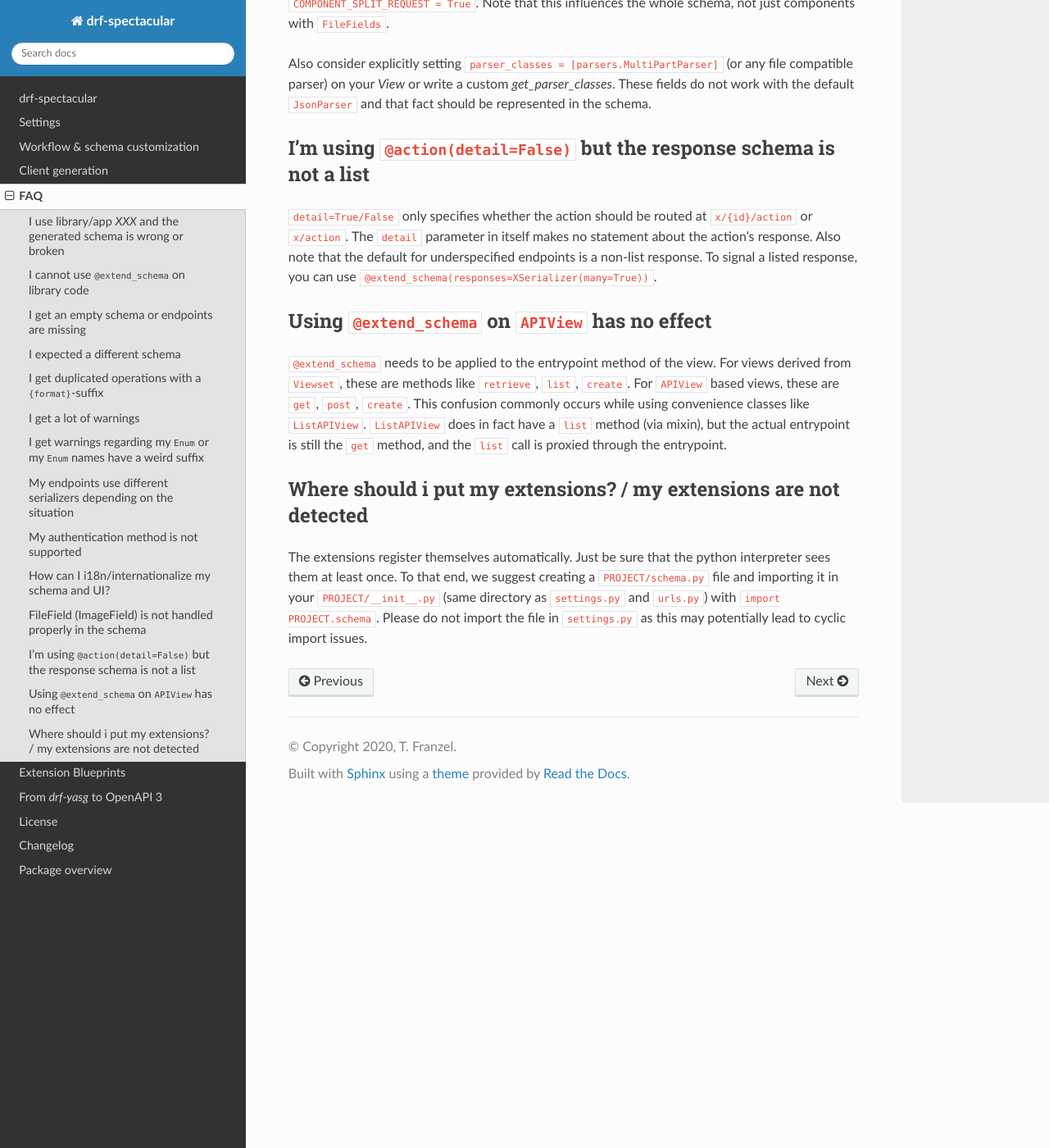
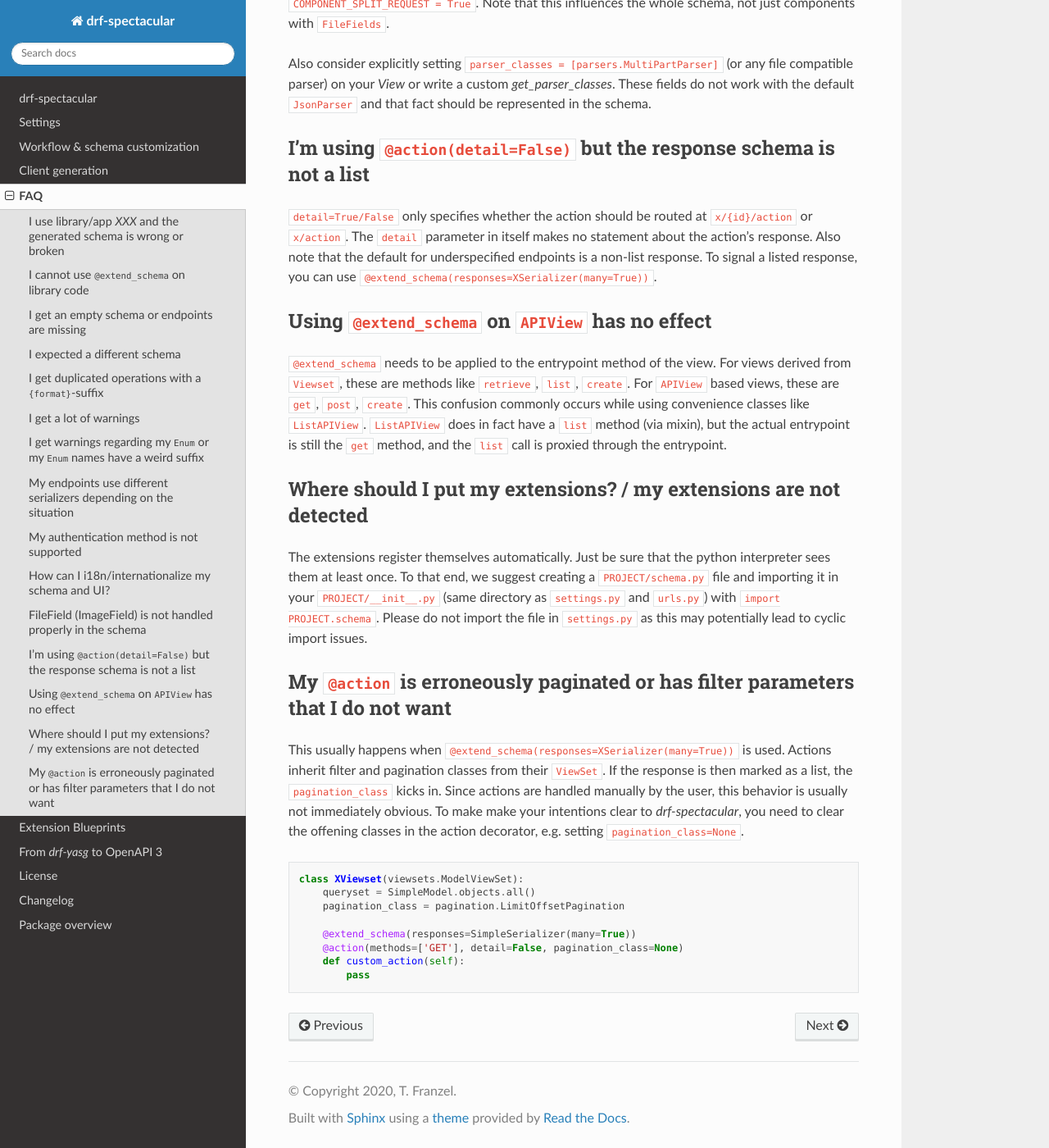
Before and after one commit to tfranzel/drf-spectacular, a Sphinx documentation site: the page built from docs/faq.rst, in a window 1280 px wide and 1400 px high, scrolled down 3139 px. Shown: the whole window at 82% size. Built offline with Sphinx 7.4.7 and the Read the Docs theme 2.0.0, drawn with Linux system fonts in a browser that asks for light colours.

Commit message:
add action pagination issue to FAQ #412 #399

```diff
--- a/docs/faq.rst
+++ b/docs/faq.rst
@@ -174,10 +174,31 @@ in fact have a ``list`` method (via mixin), but the actual entrypoint is still t
 call is proxied through the entrypoint.
 
 
-Where should i put my extensions? / my extensions are not detected
+Where should I put my extensions? / my extensions are not detected
 ------------------------------------------------------------------
 
 The extensions register themselves automatically. Just be sure that the python interpreter sees them at least once.
 To that end, we suggest creating a ``PROJECT/schema.py`` file and importing it in your ``PROJECT/__init__.py``
 (same directory as ``settings.py`` and ``urls.py``) with ``import PROJECT.schema``. Please do not import the file in
 ``settings.py`` as this may potentially lead to cyclic import issues.
+
+
+My ``@action`` is erroneously paginated or has filter parameters that I do not want
+-----------------------------------------------------------------------------------
+
+This usually happens when ``@extend_schema(responses=XSerializer(many=True))`` is used. Actions inherit filter
+and pagination classes from their ``ViewSet``. If the response is then marked as a list, the ``pagination_class``
+kicks in. Since actions are handled manually by the user, this behavior is usually not immediately obvious.
+To make make your intentions clear to `drf-spectacular`, you need to clear the offening classes in the action
+decorator, e.g. setting ``pagination_class=None``.
+
+.. code-block:: python
+
+    class XViewset(viewsets.ModelViewSet):
+        queryset = SimpleModel.objects.all()
+        pagination_class = pagination.LimitOffsetPagination
+
+        @extend_schema(responses=SimpleSerializer(many=True))
+        @action(methods=['GET'], detail=False, pagination_class=None)
+        def custom_action(self):
+            pass
```
